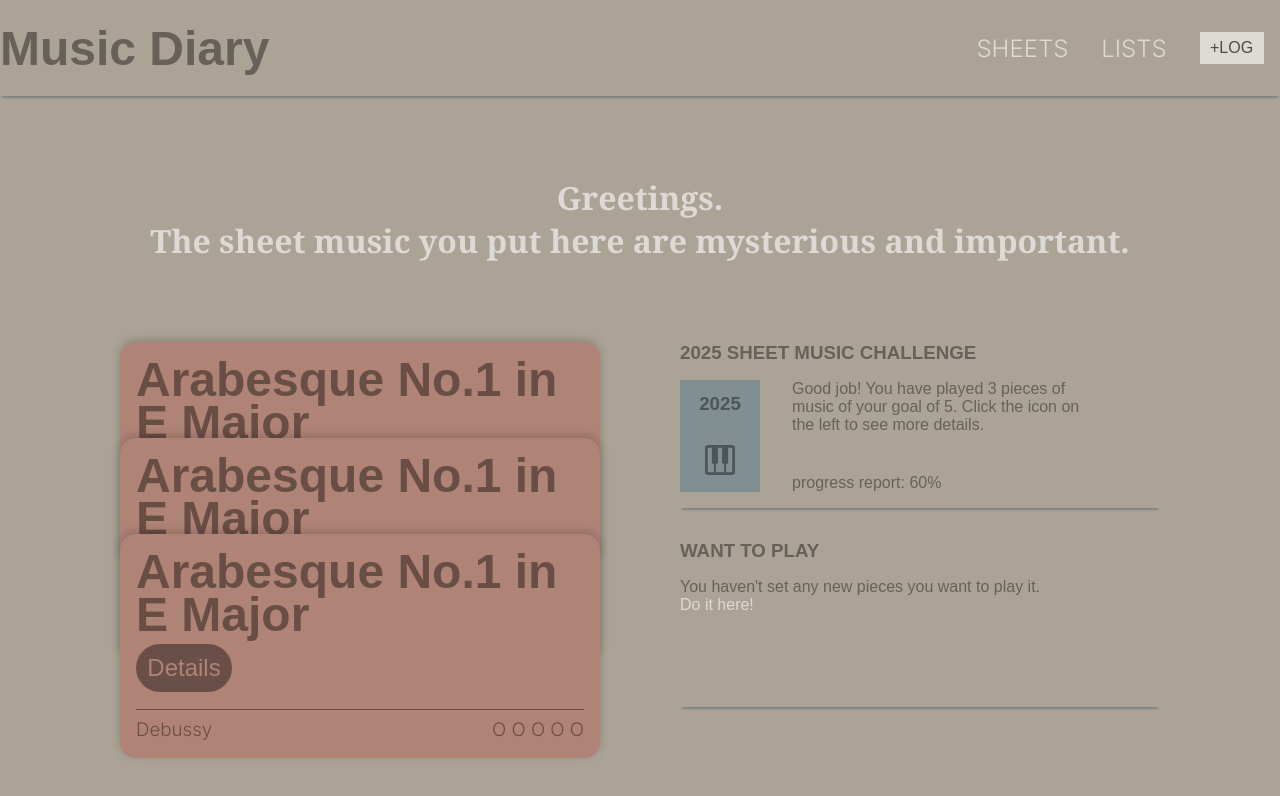
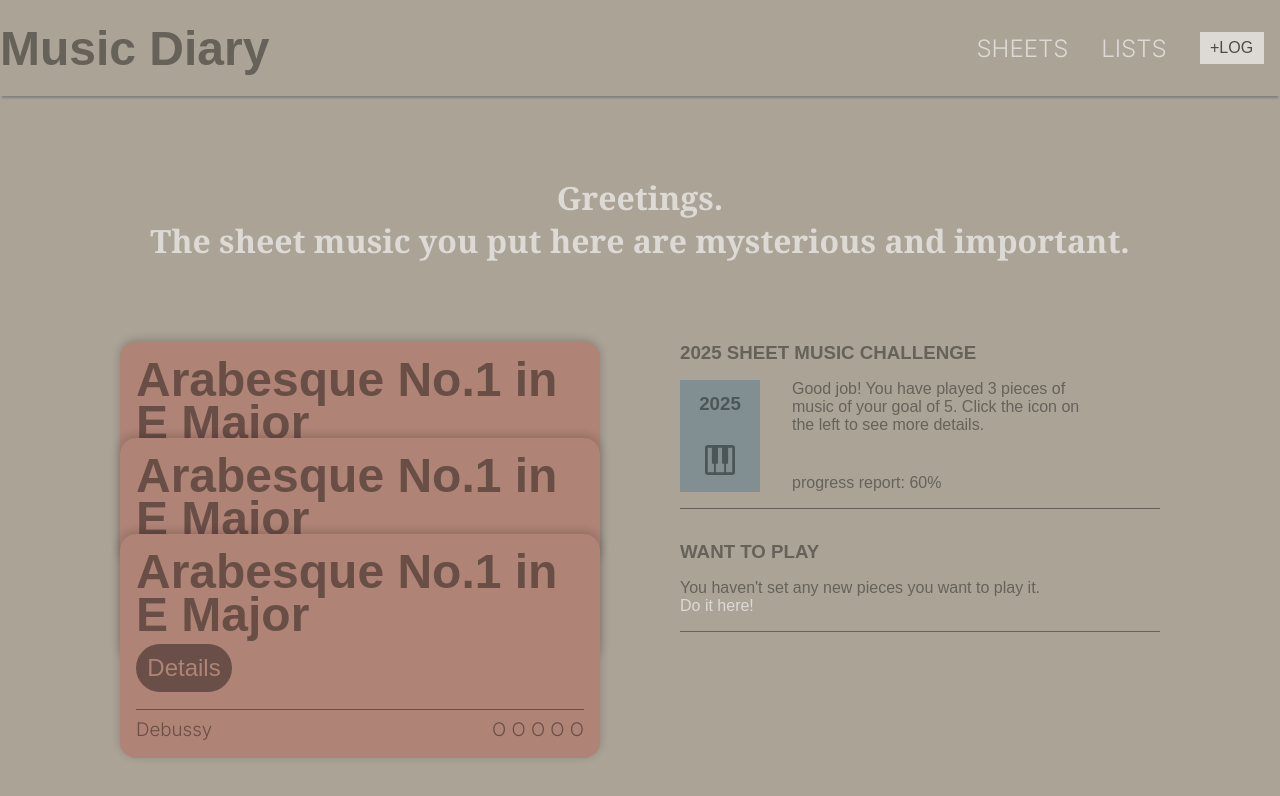
Before and after one commit to RandyTylor69/music-diary, a React (Create React App) app: page / in a window 1280 px wide. Shown: the top 796 px of the page. Built offline with nearby package versions, Linux system fonts and the light colour scheme.

Commit message:
margin fix

```diff
--- a/src/App.css
+++ b/src/App.css
@@ -142,9 +142,9 @@ body {
 }
 .update article {
   display: flex;
-  height: 40%;
-  box-shadow: 0 4px 2px -2px gray;
+  border-bottom: 1px rgba(0, 0, 0, 0.4) solid;
   font-family: Arial, Helvetica, sans-serif;
+  padding-bottom: 1rem;
   color: rgba(0, 0, 0, 0.4);
 }
 .update .sheet-music-challenge {
@@ -168,7 +168,7 @@ body {
   transition: 0.3s all;
 }
 .update .sheet-music-challenge .challenge-container .challenge-icon:hover {
-  scale: 1.1;
+  background-color: #788486;
 }
 .update .sheet-music-challenge .challenge-container .challenge-icon .material-symbols-outlined {
   font-size: 2.5rem;
--- a/src/App.scss
+++ b/src/App.scss
@@ -150,9 +150,9 @@ body {
   gap: 2rem;
   article {
     display: flex;
-    height: 40%;
-    box-shadow: 0 4px 2px -2px gray;
+    border-bottom: 1px rgba(0, 0, 0, 0.4) solid;
     font-family: Arial, Helvetica, sans-serif;
+    padding-bottom: 1rem;
     color: rgba(0, 0, 0, 0.4);
   }
   .sheet-music-challenge {
@@ -175,7 +175,7 @@ body {
         width: 5rem;
         transition: 0.3s all;
         &:hover{
-          scale:1.1
+          background-color: #788486;
         }
         .material-symbols-outlined{
           font-size: 2.5rem;
```
Also changed, not shown: 1 other file (tests, documents, lock files or other folders).
